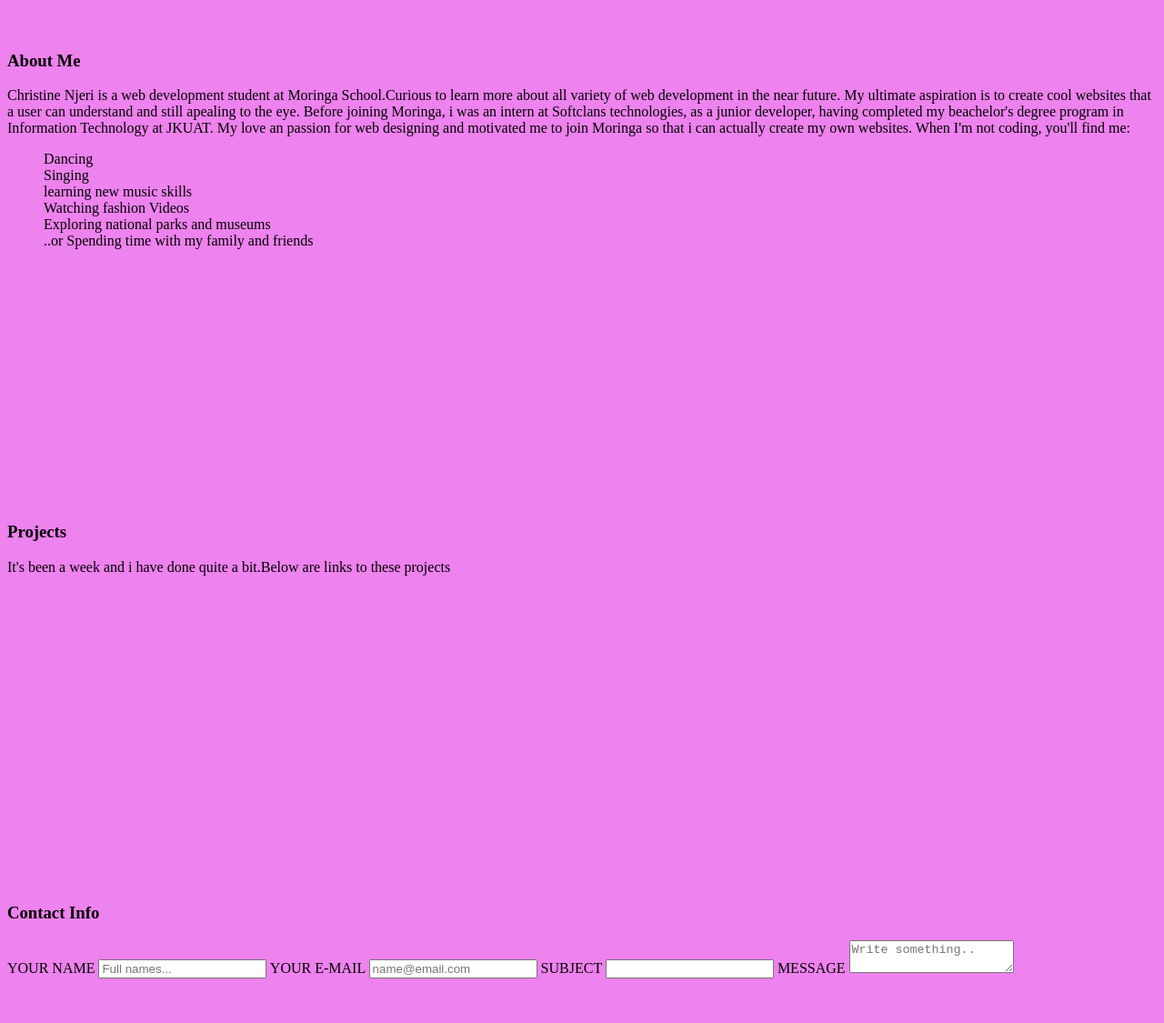
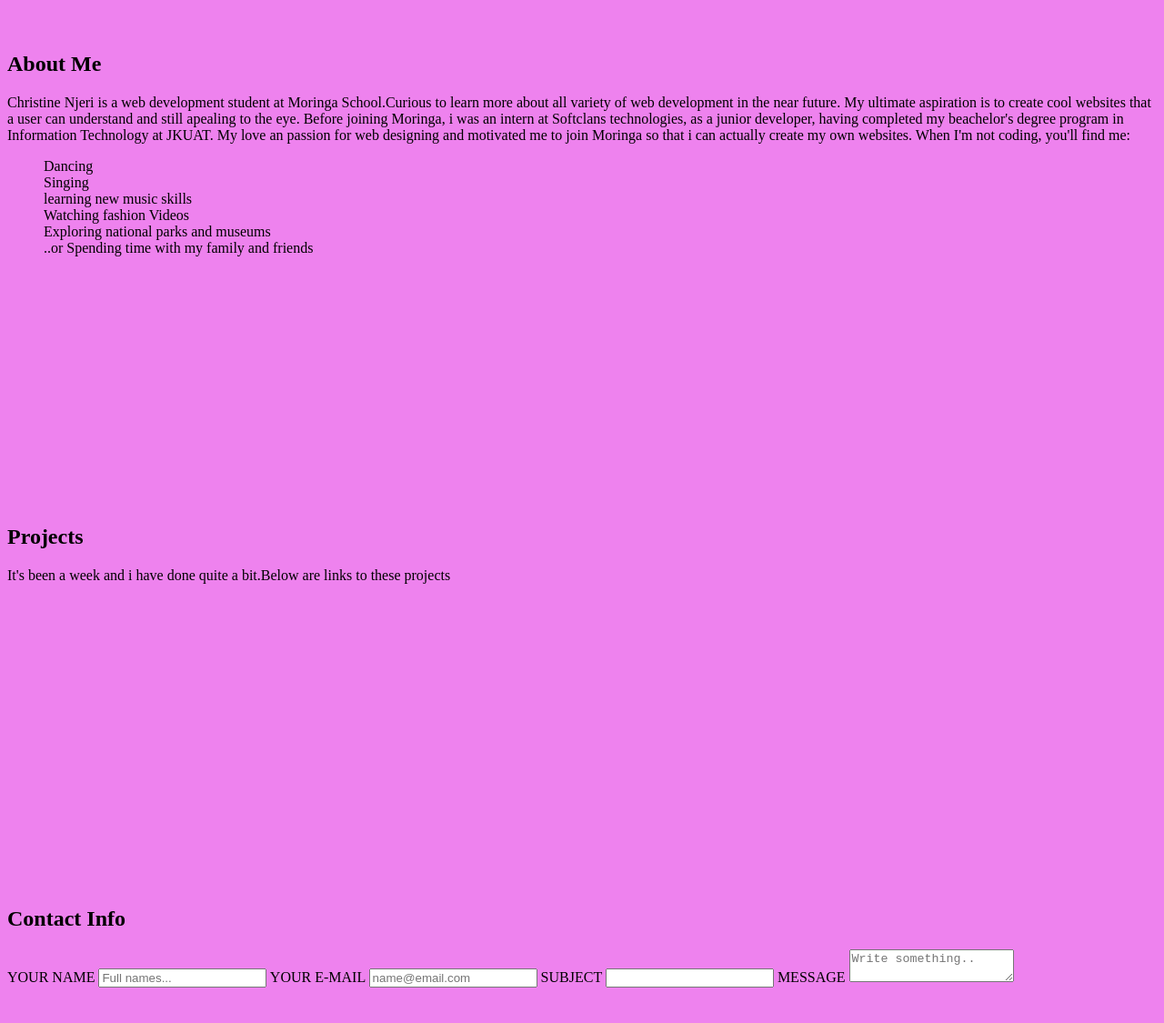
Before and after one commit to Christine-N-Mwaura/Portfolio-project, a plain HTML site: page portfolio-project.html in a window 1280 px wide. Shown: the part 571-1696 px from the top of the page at 91% size. Drawn offline with Linux system fonts and the light colour scheme.

Commit message:
This commit will change the headings from h3 to h2 to make them look more bold.

```diff
--- a/portfolio-project.html
+++ b/portfolio-project.html
@@ -21,7 +21,7 @@
     </div>
 
   <div id="aboutme">
-    <h3>About Me</h3>
+    <h2>About Me</h2>
     <p>Christine Njeri is a web development student at Moringa School.Curious to learn more about all variety of web development in the near future.
       My ultimate aspiration is to create cool websites that a user can understand and still apealing to the eye.
       Before joining Moringa, i was an intern at Softclans technologies, as a junior developer, having completed my beachelor's degree program in Information Technology at JKUAT.
@@ -39,12 +39,12 @@
 
 
   <div id="projects">
-    <h3>Projects</h3>
+    <h2>Projects</h2>
     <p>It's been a week and i have done quite a bit.Below are links to these projects</p>
   </div>
 
     <div id="contact">
-      <h3>Contact Info</h3>
+      <h2>Contact Info</h2>
         <form>
           <label>YOUR NAME</label>
           <input type="text" placeholder="Full names...">
```
